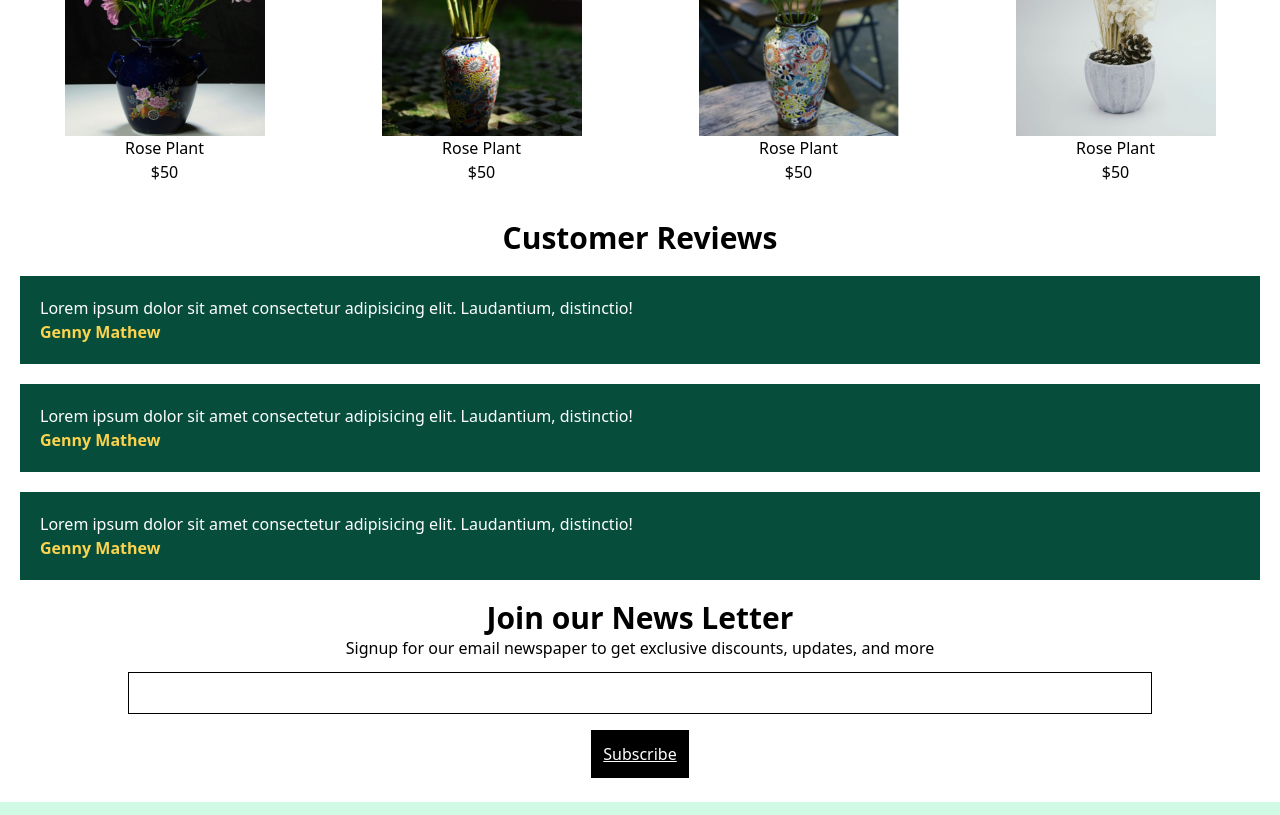
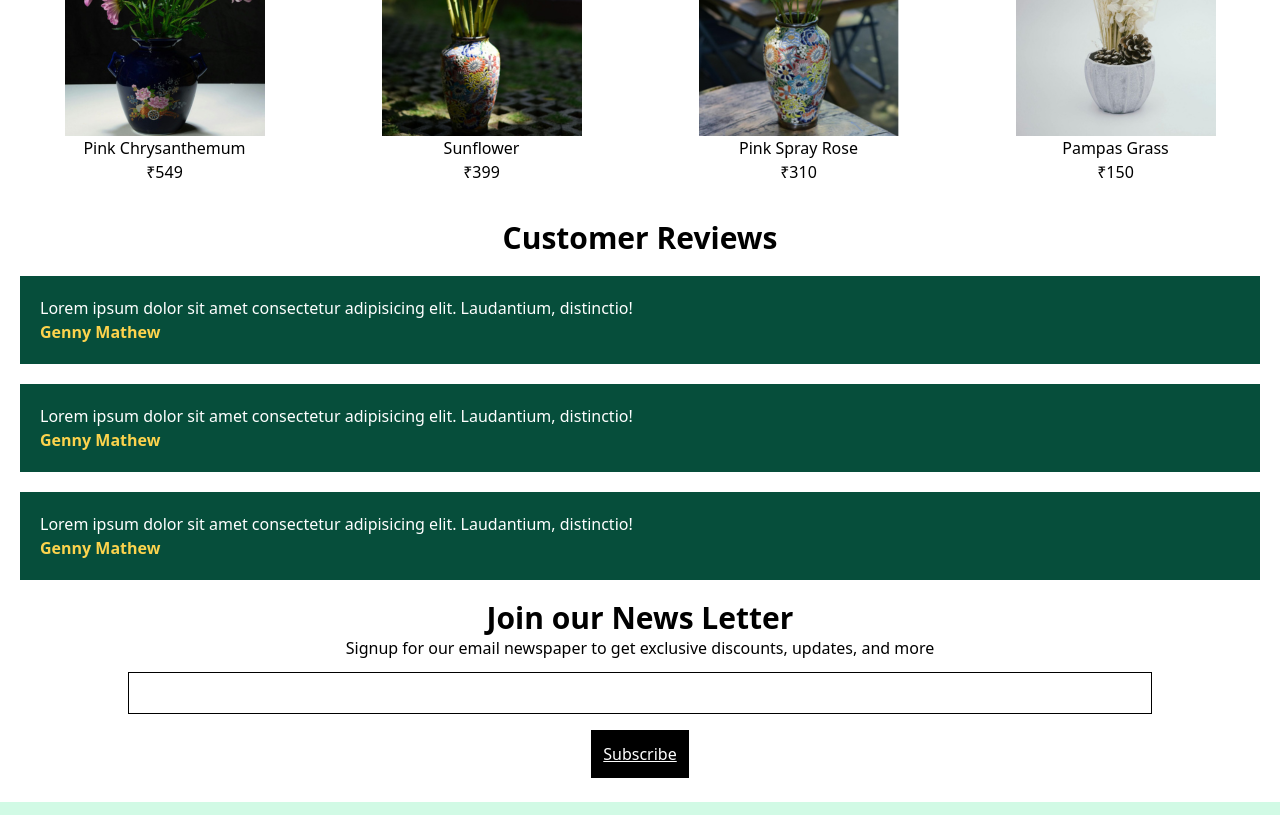
Before and after one commit to kp12032002/Greenden-Tailwind, a plain HTML site: page index.html in a window 1280 px wide. Shown: the part 980-1795 px from the top of the page. Drawn offline with nearby package versions, Linux system fonts and the light colour scheme.

```diff
--- a/index.html
+++ b/index.html
@@ -123,26 +123,26 @@
         <div class="grid grid-cols-2 md:grid-cols-4 mt-5 gap-5">
             <div>
                 <img class="inline hover:shadow-xl transform hover:-translate-y-2" src="./Images/pot-1.png" alt="">
-                <h1>Rose Plant</h1>
-                <p>$50</p>
+                <h1>Pink Chrysanthemum</h1>
+                <p>₹549</p>
             </div>
 
             <div>
                 <img class="inline hover:shadow-xl transform hover:-translate-y-2" src="./Images/pot-2.png" alt="">
-                <h1>Rose Plant</h1>
-                <p>$50</p>
+                <h1>Sunflower</h1>
+                <p>₹399</p>
             </div>
 
             <div>
                 <img class="inline hover:shadow-xl transform hover:-translate-y-2" src="./Images/pot-3.png" alt="">
-                <h1>Rose Plant</h1>
-                <p>$50</p>
+                <h1>Pink Spray Rose</h1>
+                <p>₹310</p>
             </div>
 
             <div>
                 <img class="inline hover:shadow-xl transform hover:-translate-y-2" src="./Images/pot-4.png" alt="">
-                <h1>Rose Plant</h1>
-                <p>$50</p>
+                <h1>Pampas Grass</h1>
+                <p>₹150</p>
             </div>
         </div>
     </section>
```
